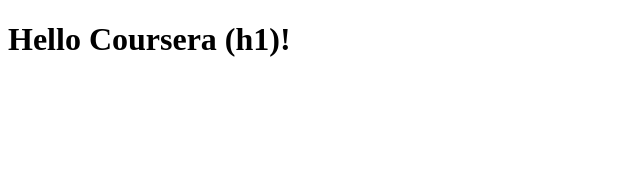
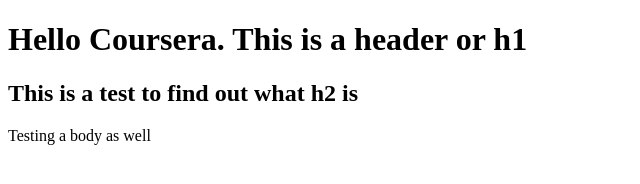
Before and after one commit to thomaslawrence5/coursera-test, a plain HTML site: page site/index.html in a window 1280 px wide. Shown: the whole page, without its empty margins (0-640 px from the left). Drawn offline with Linux system fonts and the light colour scheme.

Commit message:
Addition to my page

```diff
--- a/site/index.html
+++ b/site/index.html
@@ -6,6 +6,8 @@
 	<title>Hello Coursera!</title>
 </head>
 <body>
-<h1>Hello Coursera (h1)!</h1>
+<h1>Hello Coursera. This is a header or h1</h1>
+<h2>This is a test to find out what h2 is</h2>
+<body>Testing a body as well</body>
 </body>
 </html>
```
